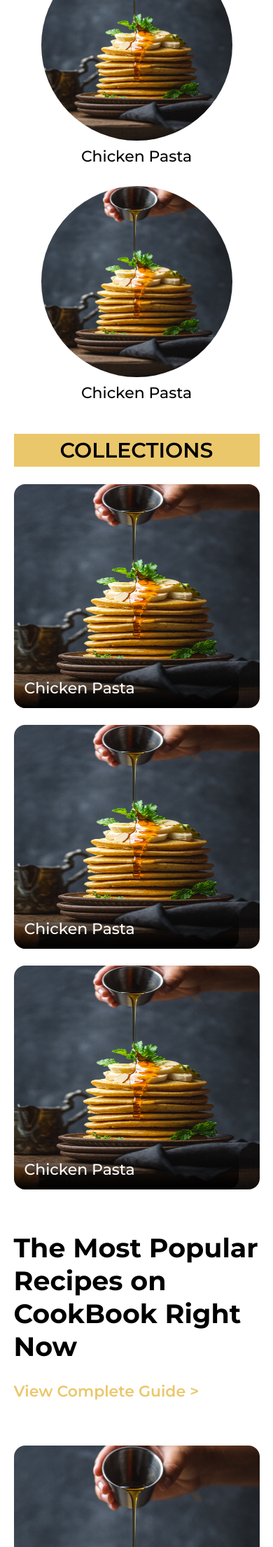
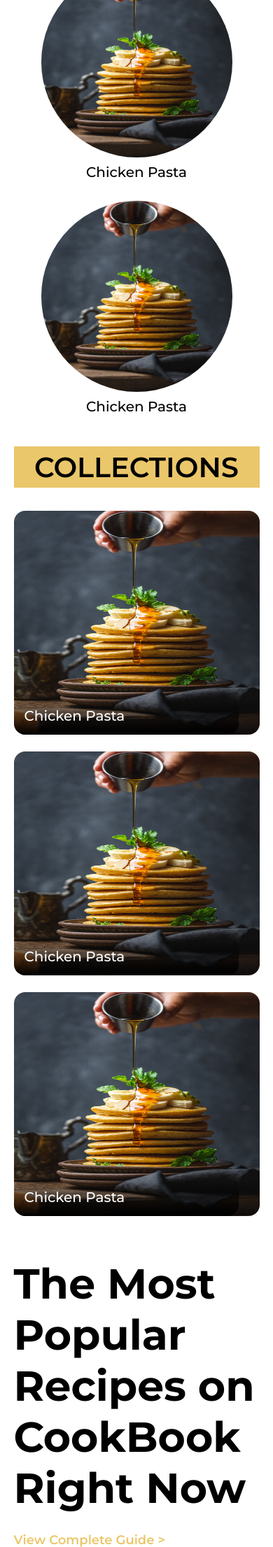
Before and after one commit to Khojayev12/udea-web-development-assignment, a Flask app: page / in a window 390 px wide. Shown: the part 4120-6331 px from the top of the page at 70% size. Run offline with Flask 3, Linux system fonts and the light colour scheme.

Commit message:
style update

```diff
--- a/static/styles/home.css
+++ b/static/styles/home.css
@@ -149,7 +149,7 @@ body {
 .populars-left-title {
     color: black;
     font-family: 'Montserrat';
-    font-size: 70px;
+    font-size: clamp(36px, 5vw, 70px);
     font-weight: 700;
     text-align: left;
     margin: 0;
@@ -158,7 +158,7 @@ body {
 .populars-left-seeall {
     color: #EBC76B;
     font-family: 'Montserrat';
-    font-size: 25px;
+    font-size: clamp(18px, 2.2vw, 26px);
     font-weight: 600;
     text-decoration: none;
     display: inline-block;
@@ -323,28 +312,12 @@ body {
         width: 82%;
         max-width: 520px;
         padding: 18px 22px;
-        font-size: 20px;
-        line-height: 24px;
-    }
-
-    .main-hero-search::placeholder {
-        font-size: 20px;
-        line-height: 24px;
     }
 
     .main-hero-add-btn {
         left: 24px;
         bottom: 24px;
-        font-size: 20px;
         padding: 18px 26px;
-    }
-
-    .populars-left-title {
-        font-size: 46px;
-    }
-
-    .populars-left-seeall {
-        font-size: 22px;
     }
 
     .populars-sec-right-item {
@@ -358,44 +331,27 @@ body {
     }
 
     .populars-sec-right-title {
-        font-size: 24px;
+        font-size: clamp(20px, 6vw, 24px);
     }
 }
 
 @media (max-width: 540px) {
     .header-nav {
-        font-size: 22px;
         gap: 16px;
         justify-content: center;
     }
 
     .main-hero-search {
         width: 88%;
-        font-size: 18px;
-        line-height: 24px;
-    }
-
-    .main-hero-search::placeholder {
-        font-size: 18px;
-        line-height: 24px;
     }
 
     .main-hero-add-btn {
         left: 16px;
         bottom: 16px;
-        font-size: 18px;
         padding: 16px 22px;
     }
 
     .populars-section {
         margin-top: 60px;
     }
-
-    .populars-left-title {
-        font-size: 38px;
-    }
-
-    .populars-sec-right-title {
-        font-size: 22px;
-    }
 }
--- a/static/styles/index.css
+++ b/static/styles/index.css
@@ -14,7 +14,7 @@ body {
   background-color: #ebc76b;
   color: black;
   font-family: "Montserrat";
-  font-size: 48px;
+  font-size: clamp(28px, 4.5vw, 48px);
   font-weight: 600;
   width: max-content;
   padding: 5px;
@@ -54,7 +54,7 @@ body {
   display: block;
   color: black;
   font-family: "Montserrat";
-  font-size: 26px;
+  font-size: clamp(20px, 3.2vw, 26px);
   font-weight: 400;
   margin-top: 0px;
 }
@@ -82,7 +82,7 @@ body {
   margin: 5px;
   color: black;
   font-family: "Montserrat";
-  font-size: 26px;
+  font-size: clamp(20px, 3.2vw, 26px);
   font-weight: 500;
 }
 
@@ -115,7 +115,7 @@ body {
   margin: 0px;
   color: white;
   font-family: "Montserrat";
-  font-size: 28px;
+  font-size: clamp(20px, 3.4vw, 28px);
   font-weight: 500;
   width: calc(100% - 30px);
   padding: 15px 15px;
@@ -172,7 +172,6 @@ body {
   .list-section-title {
     width: 100%;
     text-align: center;
-    font-size: 34px;
   }
 
   .list-section-1-item {
@@ -183,9 +182,6 @@ body {
 
   .list-item-img {
     height: auto;
-  }
-  .list-item-name {
-    font-size: 24px;
   }
 
   .retsept-list-item {
@@ -199,35 +195,18 @@ body {
     height: 200px;
     border-radius: 100px;
   }
-  .retsept-list-name {
-    font-size: 24px;
-  }
 
   .collection-list-item {
     width: 100%;
     height: 320px;
   }
-
-  .collection-list-name{
-    font-size: 24px;
-  }
 }
 
 @media (max-width: 520px) {
-  .list-section-title {
-    font-size: 30px;
-  }
-
   .retsept-list-img {
     width: 70vw;
     height: 70vw;
     border-radius: 35vw;
-  }
-
-  .list-item-name,
-  .retsept-list-name,
-  .collection-list-name{
-    font-size: 22px;
   }
 }
 
```
Also changed, not shown: other parts of static/styles/home.css (+8 -19 lines), static/styles/footer.css (+4 -36 lines), 1 other file.
